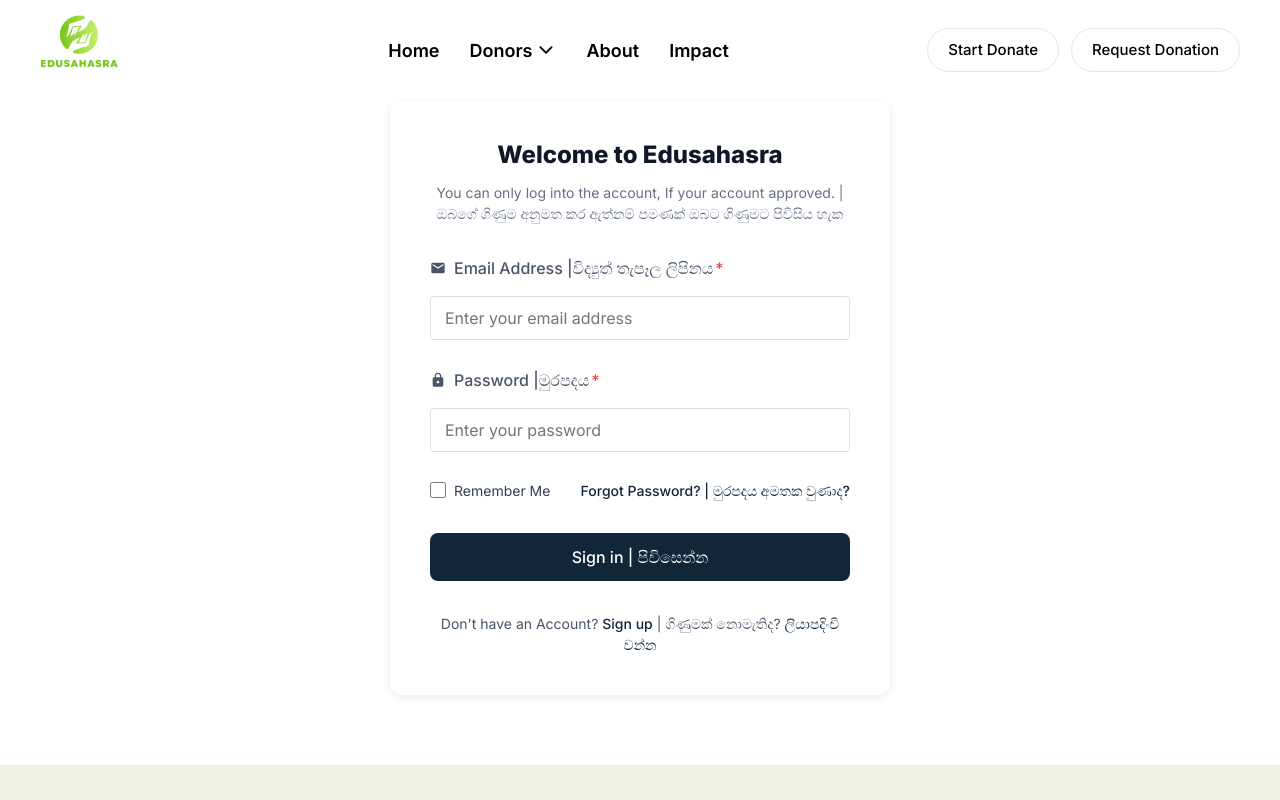
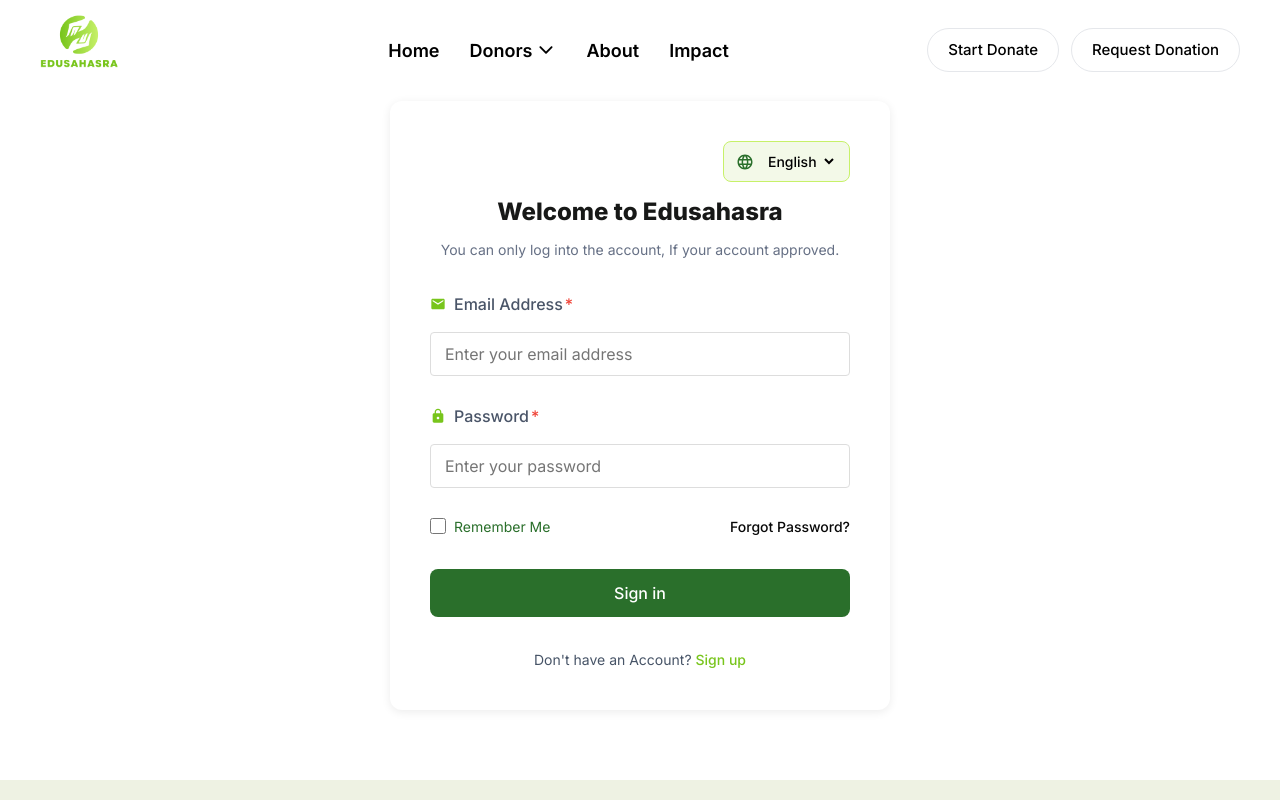
Before and after one commit to kisarasandes1122/Edusahasra, a React (Vite) app in the folder Frontend/: page /school-login in a window 1280 px wide. Shown: the top 800 px of the page. Built offline with nearby package versions, Linux system fonts and the light colour scheme.

Commit message:
Update Css

```diff
--- a/Frontend/src/components/Donor/DonorLogin/DonorLogin.css
+++ b/Frontend/src/components/Donor/DonorLogin/DonorLogin.css
@@ -117,7 +117,7 @@
 .login-button {
   margin-top: 0.5rem;
   padding: 0.75rem;
-  background-color: #78C51C;
+  background-color: #2A6F2B;
   color: white;
   border: none;
   border-radius: 6px;
--- a/Frontend/src/components/Donor/Header/DonationModal.css
+++ b/Frontend/src/components/Donor/Header/DonationModal.css
@@ -80,7 +80,7 @@
   }
 
   .register-button {
-    background-color: #78C51C;
+    background-color: #2A6F2B;
     color: white;
   }
 
@@ -90,7 +90,7 @@
 
   .login-button {
     background-color: white;
-    color: #78C51C;
+    color: #2A6F2B;
     border: 1px solid #12263A;
   }
 
--- a/Frontend/src/components/Donor/NeedPage/NeedPage.css
+++ b/Frontend/src/components/Donor/NeedPage/NeedPage.css
@@ -139,7 +139,7 @@
 
   .table-header {
     display: flex;
-    background-color: #eaeef3;
+    background-color: #eaf3eb;
     font-weight: 600;
     padding: 15px 0;
   }
@@ -147,7 +147,8 @@
   .table-row {
     display: flex;
     padding: 15px 0;
-    border-bottom: 1px solid #eaeef3;
+    border-bottom: 1px solid #eaf3eb ;
+    background-color: #eaf3eb;
   }
 
   .table-row:last-child {
--- a/Frontend/src/components/School/SchoolLogin/SchoolLogin.css
+++ b/Frontend/src/components/School/SchoolLogin/SchoolLogin.css
@@ -9,7 +9,6 @@
   margin-bottom: 70px;
 }
 
-
 .login-form-wrapper {
   width: 100%;
   max-width: 500px;
@@ -18,11 +17,44 @@
   box-shadow: 0 2px 10px rgba(0, 0, 0, 0.08);
   padding: 40px;
   box-sizing: border-box;
+  position: relative;
+}
+
+.language-selector-container {
+  display: flex;
+  justify-content: flex-end;
+  margin-bottom: 16px;
+}
+
+.language-selector {
+  display: flex;
+  align-items: center;
+  background-color: #f3f9e8;
+  border-radius: 8px;
+  padding: 6px 12px;
+  border: 1px solid #C7F169;
+}
+
+.language-icon {
+  color: #2A6F2B;
+  margin-right: 6px;
+  font-size: 18px;
+}
+
+.language-select {
+  background: transparent;
+  border: none;
+  color: #000000;
+  font-size: 14px;
+  font-weight: 500;
+  padding: 4px;
+  cursor: pointer;
+  outline: none;
 }
 
 .login-title {
   font-size: 24px;
-    color: #101828;
+  color: #171817;
   margin: 0;
   text-align: center;
   font-weight: 700;
@@ -44,7 +76,7 @@
   display: flex;
   align-items: center;
   font-size: 14px;
-    color: #344054;
+  color: #2A6F2B;
   margin-bottom: 6px;
   font-weight: 500;
 }
@@ -52,6 +84,7 @@
 .form-icon {
   margin-right: 8px;
   font-size: 16px;
+  color: #78C51C;
 }
 
 .required-mark {
@@ -62,11 +95,11 @@
 .form-input {
   width: 100%;
   height: 44px;
-    border: 1px solid #d0d5dd;
+  border: 1px solid #C7F169;
   border-radius: 8px;
   padding: 0 14px !important;
   font-size: 16px;
-    color: #12263A;
+  color: #2A6F2B;
   background-color: white;
   box-sizing: border-box;
   transition: border-color 0.2s, box-shadow 0.2s;
@@ -74,8 +107,8 @@
 
 .form-input:focus {
   outline: none;
-    border-color: #12263A;
-    box-shadow: 0 0 0 4px rgba(30, 64, 175, 0.1);
+  border-color: #78C51C;
+  box-shadow: 0 0 0 4px rgba(199, 241, 105, 0.2);
 }
 
 .input-error {
@@ -110,30 +143,30 @@
   height: 16px;
   margin-right: 8px;
   cursor: pointer;
-    accent-color: #12263A;
+  accent-color: #2A6F2B;
 }
 
 .remember-label {
   font-size: 14px;
-    color: #344054;
+  color: #2A6F2B;
   cursor: pointer;
 }
 
 .forgot-link {
   font-size: 14px;
-    color: #12263A;
+  color: #080808;
   text-decoration: none;
   font-weight: 500;
 }
 
 .forgot-link:hover {
-    text-decoration: underline;
+  color: #313131;
 }
 
 .signin-button {
   width: 100%;
   height: 48px;
-    background-color: #12263A;
+  background-color: #2A6F2B;
   color: white;
   border: none;
   border-radius: 8px;
@@ -144,11 +177,12 @@
 }
 
 .signin-button:hover {
-    background-color: #1e3a8a;
+  background-color: #215322;
 }
 
 .signin-button:disabled {
-    background-color: #9ba9bd;
+  background-color: #78C51C;
+  opacity: 0.7;
   cursor: not-allowed;
 }
 
@@ -164,13 +198,13 @@
 }
 
 .signup-link {
-    color: #12263A;
+  color: #78C51C;
   font-weight: 500;
   text-decoration: none;
 }
 
 .signup-link:hover {
-    text-decoration: underline;
+  color: #2A6F2B;
 }
 
 @media (max-width: 480px) {
@@ -189,4 +223,9 @@
   .forgot-link {
     margin-left: 24px;
   }
+
+  .language-selector-container {
+    justify-content: center;
+    margin-bottom: 20px;
   }
+}
--- a/Frontend/src/components/School/SchoolLogin/SchoolLogin.jsx
+++ b/Frontend/src/components/School/SchoolLogin/SchoolLogin.jsx
@@ -1,5 +1,5 @@
 import React, { useState } from 'react';
-import { MdEmail, MdLock } from 'react-icons/md';
+import { MdEmail, MdLock, MdLanguage } from 'react-icons/md';
 import './SchoolLogin.css';
 
 const SchoolLogin = () => {
@@ -15,6 +15,7 @@
   });
 
   const [isSubmitting, setIsSubmitting] = useState(false);
+  const [language, setLanguage] = useState('english'); // 'english' or 'sinhala'
 
   const validateEmail = (email) => {
     const emailRegex = /^[^\s@]+@[^\s@]+\.[^\s@]+$/;
@@ -37,21 +38,25 @@
     }
   };
 
+  const handleLanguageChange = (e) => {
+    setLanguage(e.target.value);
+  };
+
   const handleSubmit = (e) => {
     e.preventDefault();
 
     // Validate
     const newErrors = {};
     if (!formData.email) {
-      newErrors.email = 'Email address is required';
+      newErrors.email = language === 'english' ? 'Email address is required' : 'විද්‍යුත් තැපෑල ලිපිනය අවශ්‍යයි';
     } else if (!validateEmail(formData.email)) {
-      newErrors.email = 'Please enter a valid email address';
+      newErrors.email = language === 'english' ? 'Please enter a valid email address' : 'වලංගු විද්‍යුත් තැපෑල ලිපිනයක් ඇතුළත් කරන්න';
     }
 
     if (!formData.password) {
-      newErrors.password = 'Password is required';
+      newErrors.password = language === 'english' ? 'Password is required' : 'මුරපදය අවශ්‍යයි';
     } else if (formData.password.length < 6) {
-      newErrors.password = 'Password must be at least 6 characters';
+      newErrors.password = language === 'english' ? 'Password must be at least 6 characters' : 'මුරපදය අවම වශයෙන් අක්ෂර 6ක් විය යුතුය';
     }
 
     if (Object.keys(newErrors).length > 0) {
@@ -65,24 +70,50 @@
       console.log('Form submitted:', formData);
       setIsSubmitting(false);
       // Here you would typically make an API call to authenticate
-      alert('Login attempt successful! In a real app, this would connect to your backend.');
+      alert(language === 'english' ?
+        'Login attempt successful! In a real app, this would connect to your backend.' :
+        'පිවිසීමේ උත්සාහය සාර්ථකයි! සැබෑ යෙදුමක, මෙය ඔබගේ පසුබිම් සේවාවට සම්බන්ධ වනු ඇත.');
     }, 1500);
+  };
+
+  const translations = {
+    title: language === 'english' ? 'Welcome to Edusahasra' : 'Edusahasra වෙත සාදරයෙන් පිළිගනිමු',
+    subtitle: language === 'english'
+      ? 'You can only log into the account, If your account approved.'
+      : 'ඔබගේ ගිණුම අනුමත කර ඇත්නම් පමණක් ඔබට ගිණුමට පිවිසිය හැක',
+    emailLabel: language === 'english' ? 'Email Address' : 'විද්‍යුත් තැපෑල ලිපිනය',
+    passwordLabel: language === 'english' ? 'Password' : 'මුරපදය',
+    rememberMe: language === 'english' ? 'Remember Me' : 'මතක තබා ගන්න',
+    forgotPassword: language === 'english' ? 'Forgot Password?' : 'මුරපදය අමතක වුණාද?',
+    signIn: language === 'english' ? 'Sign in' : 'පිවිසෙන්න',
+    noAccount: language === 'english' ? 'Don\'t have an Account?' : 'ගිණුමක් නොමැතිද?',
+    signUp: language === 'english' ? 'Sign up' : 'ලියාපදිංචි වන්න',
+    emailPlaceholder: language === 'english' ? 'Enter your email address' : 'ඔබගේ විද්‍යුත් තැපෑල ලිපිනය ඇතුළත් කරන්න',
+    passwordPlaceholder: language === 'english' ? 'Enter your password' : 'ඔබගේ මුරපදය ඇතුළත් කරන්න',
+    selectLanguage: language === 'english' ? 'Select Language' : 'භාෂාව තෝරන්න'
   };
 
   return (
     <div className="login-container">
       <div className="login-form-wrapper">
-        <h1 className="login-title">Welcome to Edusahasra</h1>
-        <p className="login-subtitle">
-          You can only log into the account, If your account approved. |
-          <span className="sinhala-text">ඔබගේ ගිණුම අනුමත කර ඇත්නම් පමණක් ඔබට ගිණුමට පිවිසිය හැක</span>
-        </p>
+        <div className="language-selector-container">
+          <div className="language-selector">
+            <MdLanguage className="language-icon" />
+            <select value={language} onChange={handleLanguageChange} className="language-select">
+              <option value="english">English</option>
+              <option value="sinhala">සිංහල</option>
+            </select>
+          </div>
+        </div>
+
+        <h1 className="login-title">{translations.title}</h1>
+        <p className="login-subtitle">{translations.subtitle}</p>
 
         <form className="login-form" onSubmit={handleSubmit}>
           <div className="form-group">
             <label className="form-label">
               <MdEmail className="form-icon" />
-              Email Address | <span className="sinhala-text"> විද්‍යුත් තැපෑල ලිපිනය</span>
+              {translations.emailLabel}
               <span className="required-mark">*</span>
             </label>
             <input
@@ -91,7 +122,7 @@
               className={`form-input ${errors.email ? 'input-error' : ''}`}
               value={formData.email}
               onChange={handleChange}
-              placeholder="Enter your email address"
+              placeholder={translations.emailPlaceholder}
             />
             {errors.email && <p className="error-message">{errors.email}</p>}
           </div>
@@ -99,7 +130,7 @@
           <div className="form-group">
             <label className="form-label">
               <MdLock className="form-icon" />
-              Password |<span className="sinhala-text"> මුරපදය</span>
+              {translations.passwordLabel}
               <span className="required-mark">*</span>
             </label>
             <input
@@ -108,7 +139,7 @@
               className={`form-input ${errors.password ? 'input-error' : ''}`}
               value={formData.password}
               onChange={handleChange}
-              placeholder="Enter your password"
+              placeholder={translations.passwordPlaceholder}
             />
             {errors.password && <p className="error-message">{errors.password}</p>}
           </div>
@@ -123,11 +154,9 @@
                 checked={formData.rememberMe}
                 onChange={handleChange}
               />
-              <label htmlFor="rememberMe" className="remember-label">Remember Me</label>
+              <label htmlFor="rememberMe" className="remember-label">{translations.rememberMe}</label>
             </div>
-            <a href="#forgot" className="forgot-link">
-              Forgot Password? | <span className="sinhala-text"> මුරපදය අමතක වුණාද?</span>
-            </a>
+            <a href="#forgot" className="forgot-link">{translations.forgotPassword}</a>
           </div>
 
           <button
@@ -135,17 +164,15 @@
             className="signin-button"
             disabled={isSubmitting}
           >
-            {isSubmitting ? 'Signing in...' : 'Sign in | පිවිසෙන්න'}
+            {isSubmitting ?
+              (language === 'english' ? 'Signing in...' : 'පිවිසෙමින්...') :
+              translations.signIn}
           </button>
         </form>
 
         <div className="signup-link-container">
           <p className="signup-text">
-            Don't have an Account? <a href="/school-register" className="signup-link">Sign up</a> |
-            <span className="sinhala-text"> ගිණුමක් නොමැතිද? </span>
-            <a href="/school-register" className="signup-link">
-              <span className="sinhala-text"> ලියාපදිංචි වන්න</span>
-            </a>
+            {translations.noAccount} <a href="/school-register" className="signup-link">{translations.signUp}</a>
           </p>
         </div>
       </div>
```
Lines whose indentation alone changed are shown as unchanged.
